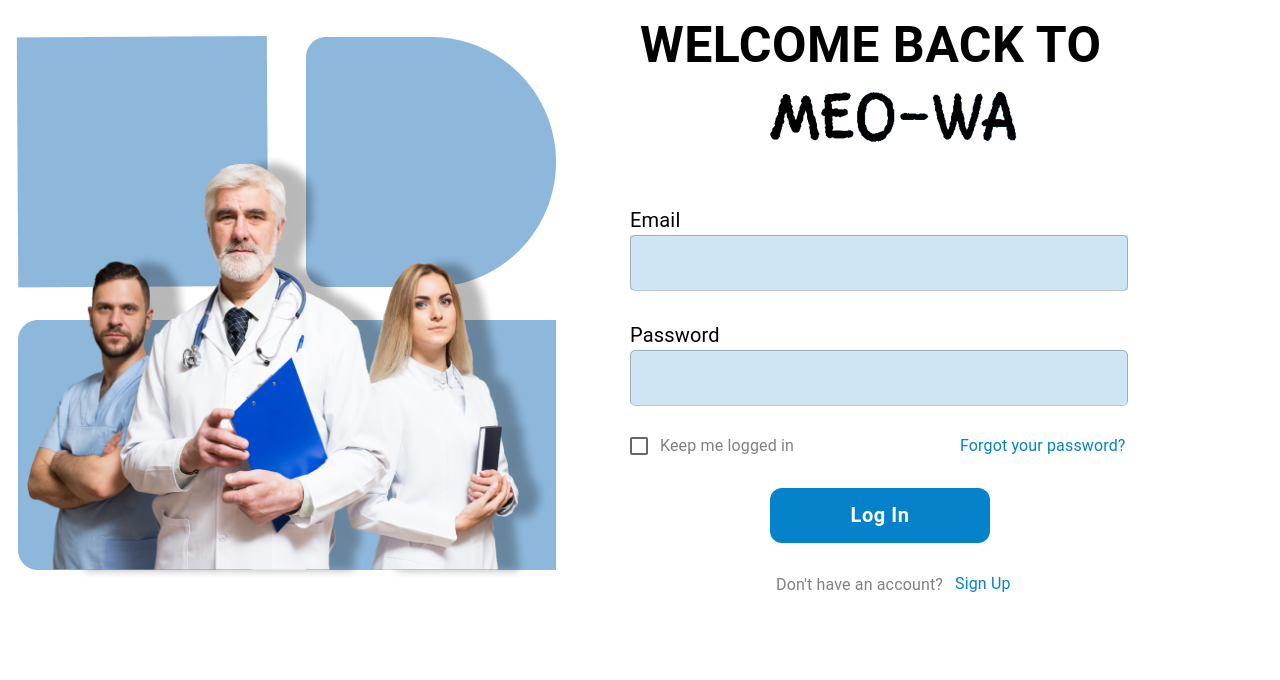
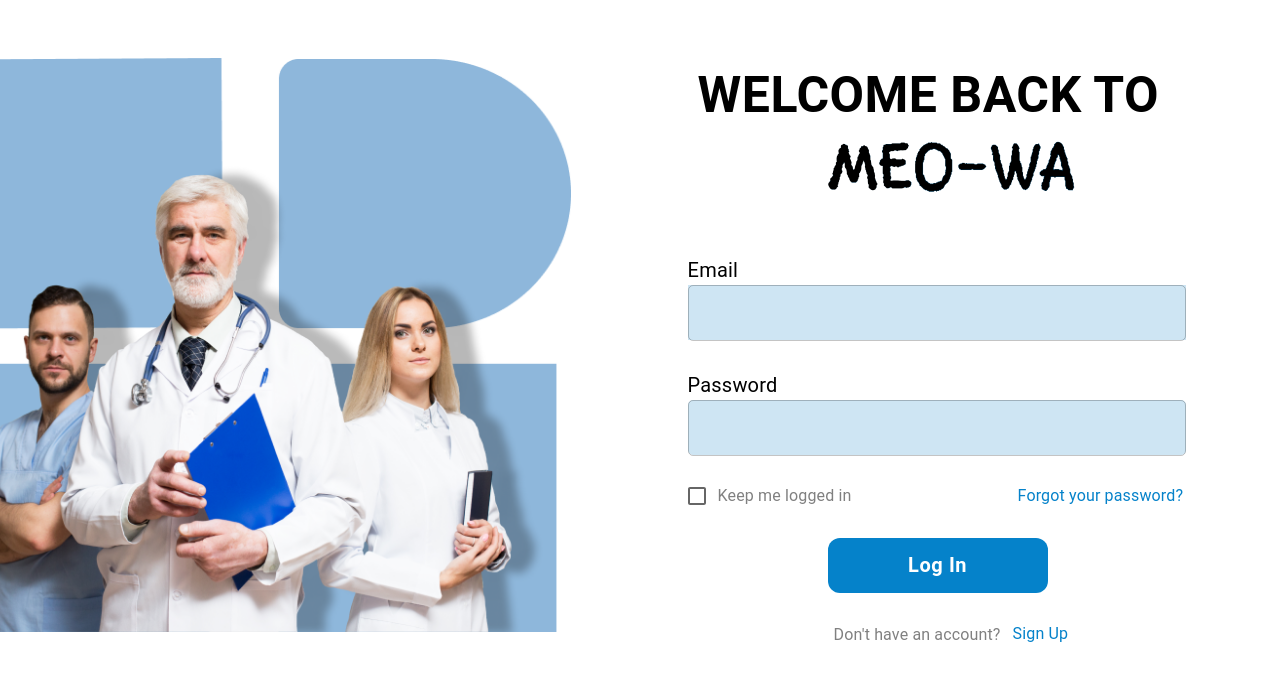
Before and after one commit to mobiOsTask/meo-wa-front-end, a React (Vite) app in the folder meo-wa-project/: page / in a window 1280 px wide. Shown: the top 680 px of the page. Built offline with nearby package versions, Linux system fonts and the light colour scheme.

Commit message:
responsive login page

```diff
--- a/meo-wa-project/src/Routes.jsx
+++ b/meo-wa-project/src/Routes.jsx
@@ -2,6 +2,8 @@ import { BrowserRouter as Router, Routes, Route } from "react-router-dom";
 import HomePage from './pages/HomePage'
 import LoginPage from './pages/LoginPage'
 import ResponsiveAppBar from "./components/ResponsiveAppBar";
+import ForgotPassword from "./pages/ForgotPassword";
+import SignUp from "./components/LoginPage/SignUp";
 
 const ProjectRoutes = () => {
     return (
@@ -10,6 +12,8 @@ const ProjectRoutes = () => {
                 <Route path="/" element={<LoginPage />} />
                 <Route path="/login" element={<LoginPage />} />
                 <Route path="/home" element={<HomePage />} />
+                <Route path="/forgotPW" element={<ForgotPassword />} />
+                <Route path="/signUp" element={<SignUp />} />
             </Routes>
         </Router>
     )
--- a/meo-wa-project/src/components/LoginPage/Form.jsx
+++ b/meo-wa-project/src/components/LoginPage/Form.jsx
@@ -82,6 +82,7 @@ const Form = () => {
                     marginLeft: "320px",
                     cursor: "pointer",
                 }}
+                onClick={() => navigate('/forgotPW')}
             >
                 Forgot your password?
             </Typography>
@@ -115,6 +116,7 @@ const Form = () => {
                     marginLeft: "315px",
                     cursor: "pointer",
                 }}
+                onClick={() => navigate('/signUp')}
             >
                 Sign Up
             </Typography>
--- a/meo-wa-project/src/components/LoginPage/Image.jsx
+++ b/meo-wa-project/src/components/LoginPage/Image.jsx
@@ -1,33 +1,40 @@
 import React from 'react';
 import img19 from "../../assets/Group 19.png";
 import img7 from "../../assets/Group 7.png";
+import { Box, Grid } from '@mui/material';
 
 const Image = () => {
   return (
-    <>
+    // <>
+    //   <img
+    //     src={img7}
+    //     alt=""
+    //     style={{
+    //       width: '628px',
+    //       height: '574px',
+    //       // position: 'relative',
+    //       // marginLeft: '-20%',
+    //       // marginTop: '10%',
+    //       alignItems: 'center',
+    //       justifyContent: 'center',
+    //     }}
+    //   />
+    // </>
+
+
       <img
         src={img7}
         alt=""
         style={{
-          width: "552px",
-          height: "630px",
-          marginLeft: "-60px",
-          marginTop: "28px",
+          width: '628px',
+          height: '574px',
+          // position: 'relative',
+          // top: '8vh',
+          // left: '-2vw',
         }}
+
       />
 
-      <img
-        src={img19}
-        alt=""
-        style={{
-          width: "530px",
-          height: "438px",
-          position: "absolute",
-          marginLeft: "-530px",
-          marginTop: "134px",
-        }}
-      />
-    </>
   )
 }
 
--- /dev/null
+++ b/meo-wa-project/src/components/LoginPage/SignUp.jsx
@@ -0,0 +1,9 @@
+import React from 'react'
+
+const SignUp = () => {
+  return (
+    <div>SignUp</div>
+  )
+}
+
+export default SignUp
--- /dev/null
+++ b/meo-wa-project/src/pages/ForgotPassword.jsx
@@ -0,0 +1,9 @@
+import React from 'react'
+
+const ForgotPassword = () => {
+  return (
+    <div>ForgotPassword</div>
+  )
+}
+
+export default ForgotPassword
--- a/meo-wa-project/src/pages/LoginPage.jsx
+++ b/meo-wa-project/src/pages/LoginPage.jsx
@@ -1,5 +1,6 @@
 import React from "react";
 import {
+  Box,
   Button,
   Checkbox,
   Container,
@@ -21,30 +22,60 @@ import { useTheme } from '@mui/material/styles';
 const LoginPage = () => {
   // const navigate = useNavigate();
   const theme = useTheme();
-  const isTablet = useMediaQuery(theme.breakpoints.only('tablet'));
+  const isTablet = useMediaQuery(theme.breakpoints.down('sm'));
 
   return (
     <Container>
       <Grid container>
         {isTablet ? (
-            <Grid container item>
+          <Grid container item >
+            <Box sx={{
+              display: 'flex',
+              flexDirection: 'column',
+              alignItems: 'center',
+              justifyContent: 'center',
+              marginTop: '50px',
+              marginLeft: '-33%',
+            }}>
               <Heading />
               <Image />
               <Form />
+            </Box>
           </Grid>
         ) : (
           <>
-            <Grid item md={6} xs={12}>
+            <Grid item md={6} >
+              <Box sx={{
+                display: 'flex',
+                alignItems: 'center',
+                justifyContent: 'center',
+                marginTop: '50px',
+                marginLeft: '-33%',
+              }}>
                 <Image />
+              </Box>
             </Grid>
-            <Grid item md={6} xs={12}>
+            <Grid item md={6} >
+              <Box sx={{
+                // display: 'flex',
+                // flexDirection: 'column',
+                // alignItems: 'center',
+                // justifyContent: 'center',
+                marginTop: '50px',
+                marginLeft: '10%',
+              }}>
                 <Heading />
                 <Form />
+              </Box>
             </Grid>
           </>
         )}
       </Grid>
     </Container>
+  );
+};
+
+export default LoginPage;
 // <Container>
 //   <Grid container>
 //     {/* {Image on the left} */}
@@ -207,7 +238,7 @@ const LoginPage = () => {
 //   </Grid>
 // </Container>
 
-  );
-};
+//   );
+// };
 
-export default LoginPage;
+// export default LoginPage;
```
Also changed, not shown: meo-wa-project/src/assets/Group 7.png. Lines whose indentation alone changed are shown as unchanged.
